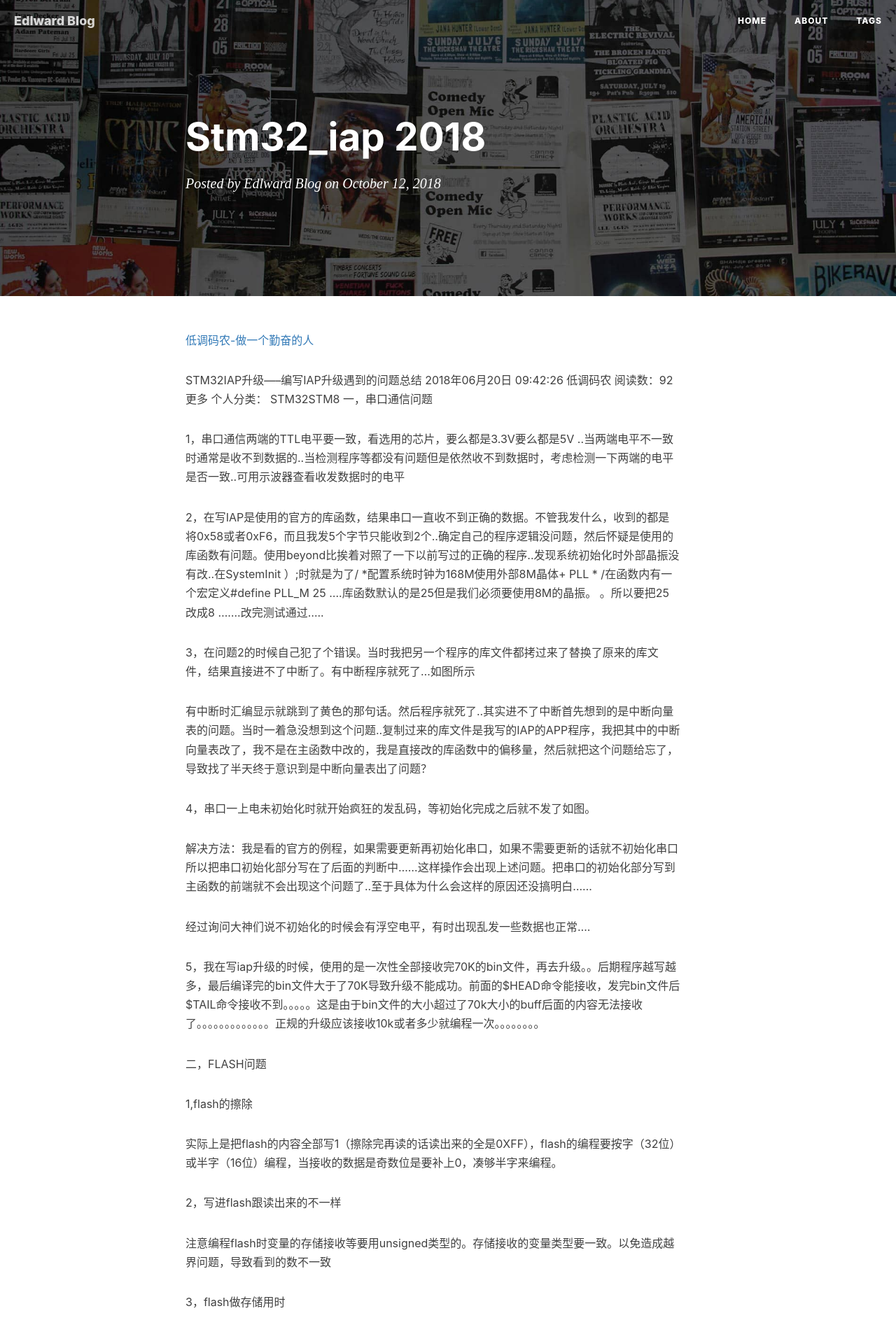
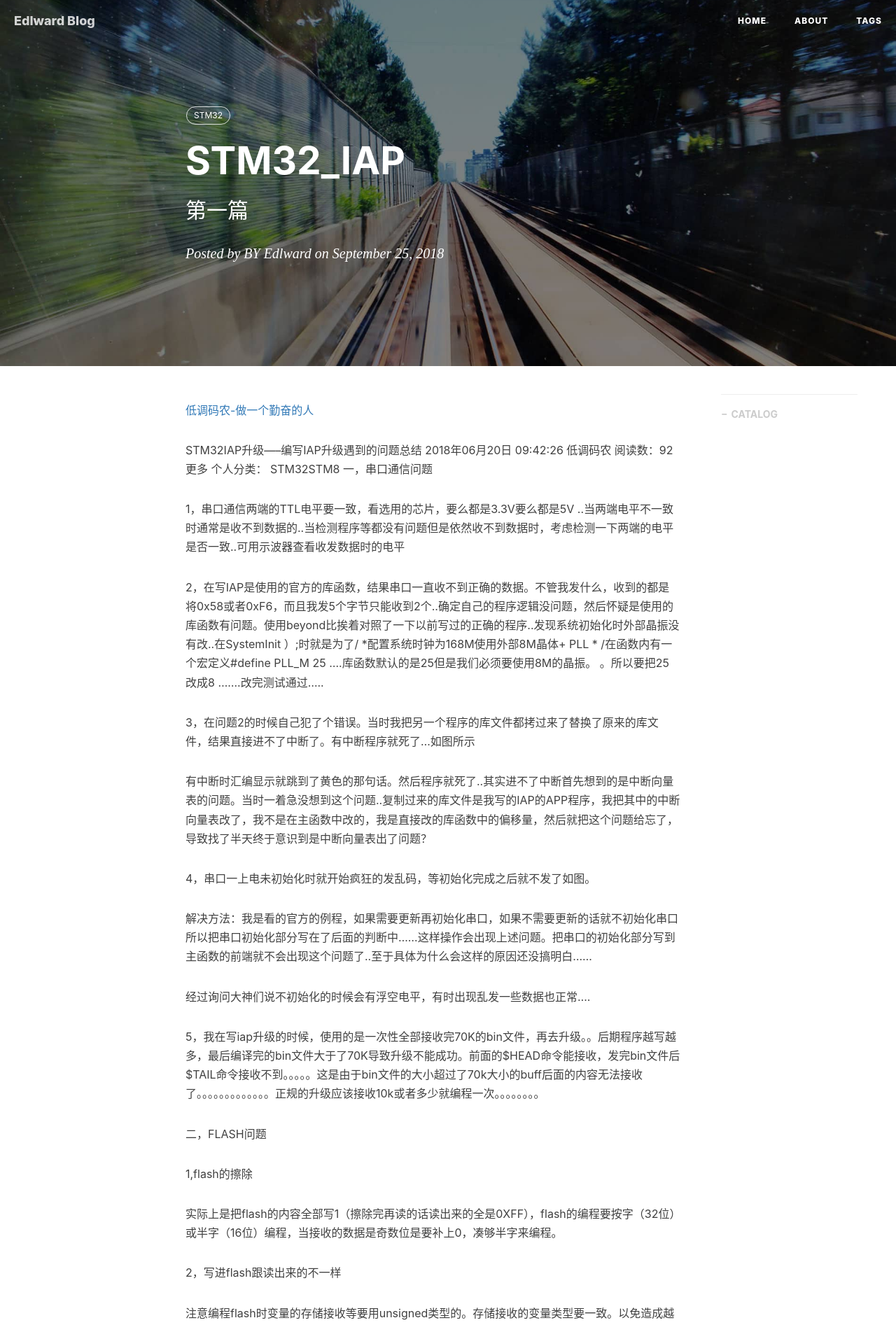
Before and after one commit to gary-robotics/dlward, a Jekyll site: the page built from _posts/2018-10-12-STM32_IAP-2018.markdown, in a window 1280 px wide. Shown: the top 1893 px of the page at 70% size. Built offline with Jekyll 4.4.1, drawn with Linux system fonts in a browser that asks for light colours; nearby versions of some CDN libraries; our own code applies the rules of GitHub Pages for plain Markdown files; comment, search, counter and statistics services are not loaded; some of the changed lines change nothing that is shown; some of the changed text lies outside the part shown.

Commit message:
Update 2018-10-12-STM32_IAP-2018.markdown

```diff
--- a/_posts/2018-10-12-STM32_IAP-2018.markdown
+++ b/_posts/2018-10-12-STM32_IAP-2018.markdown
@@ -1,4 +1,14 @@
-
+---
+layout:     post                    # 使用的布局（不需要改）
+title:      STM32_IAP                 # 标题
+subtitle:    第一篇                  #副标题
+date:       2018-09-25              # 时间
+author:     BY Edlward              # 作者
+header-img: img/post-bg-2015.jpg    #这篇文章标题背景图片
+catalog: true                       # 是否归档
+tags:                               #标签
+    - STM32
+---
 
 
 [低调码农-做一个勤奋的人](https://blog.csdn.net/qq_36373500/article/list/1)
```
